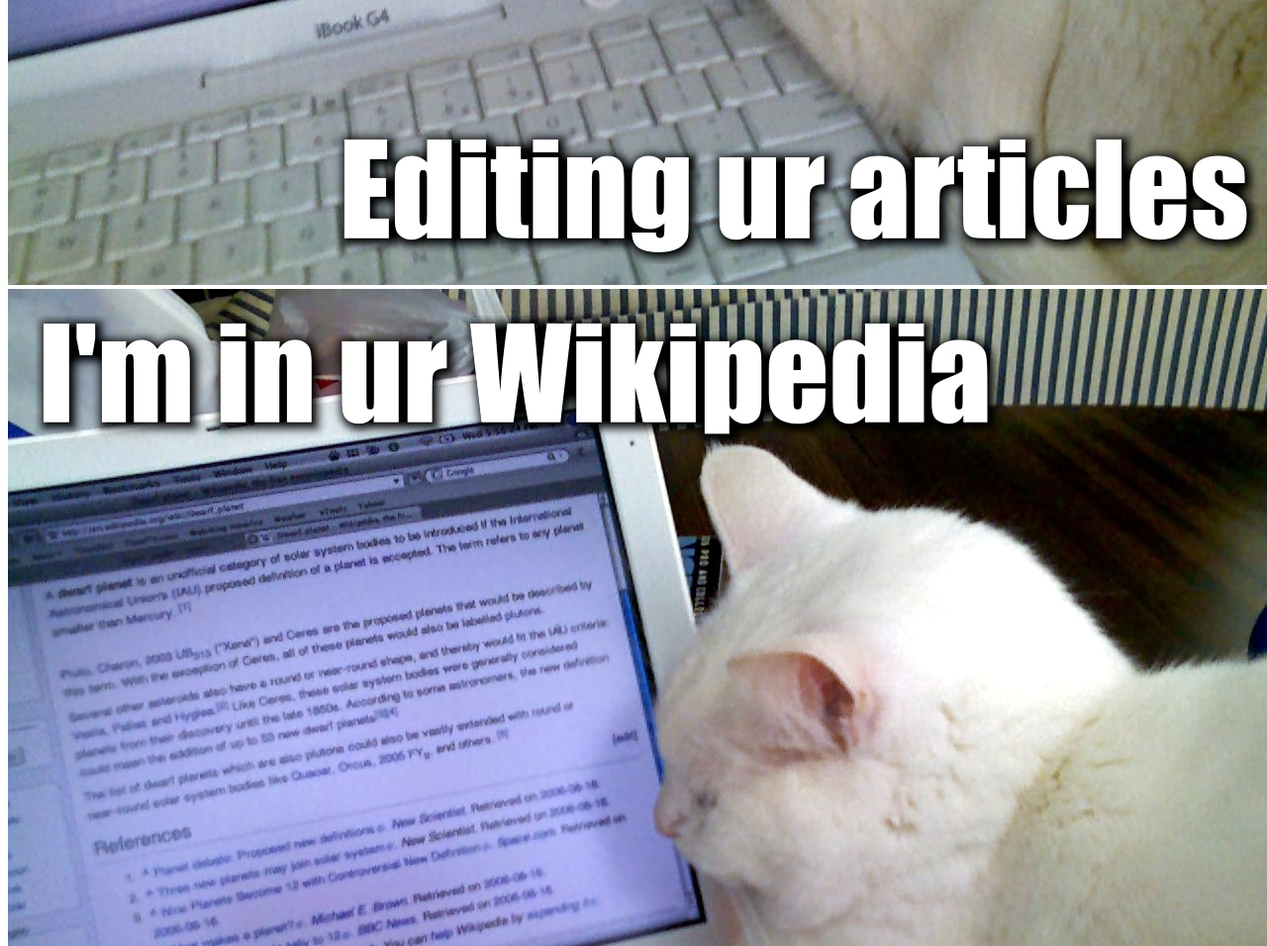
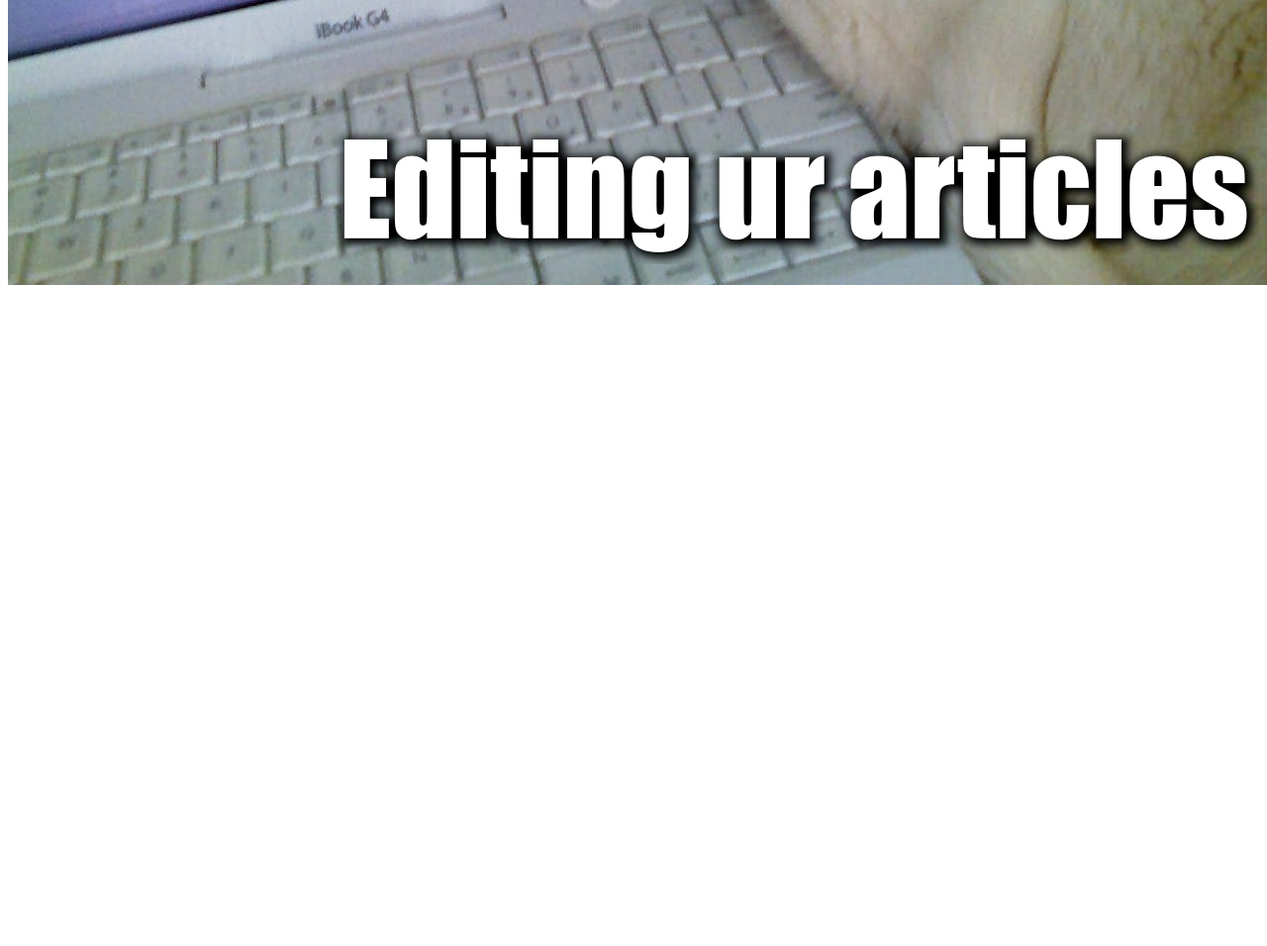
Before and after one commit to sofiaboteva/exemple-seance-5-oct-22, a plain HTML site: page index.html in a window 1280 px wide. Shown: the part 744-1700 px from the top of the page at 99% size. After the commit the page ends 1044 px from the top, so only its background shows below. Drawn offline with Linux system fonts and the light colour scheme; files that its build step writes are made by us from their sources.

Commit message:
Update index.html

```diff
--- a/index.html
+++ b/index.html
@@ -10,6 +10,5 @@
 </head>
 <body>
     <img src ="images/lolcat.jpeg" alt="">
-    <img src ="images/lolcat.jpeg" alt="">
 </body>
 </html>
```
